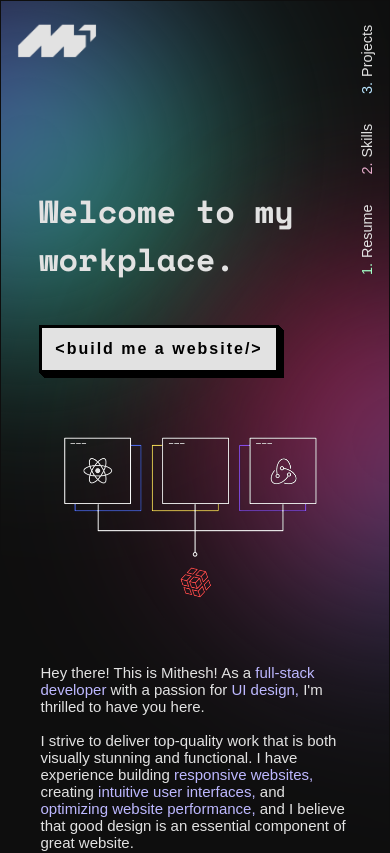
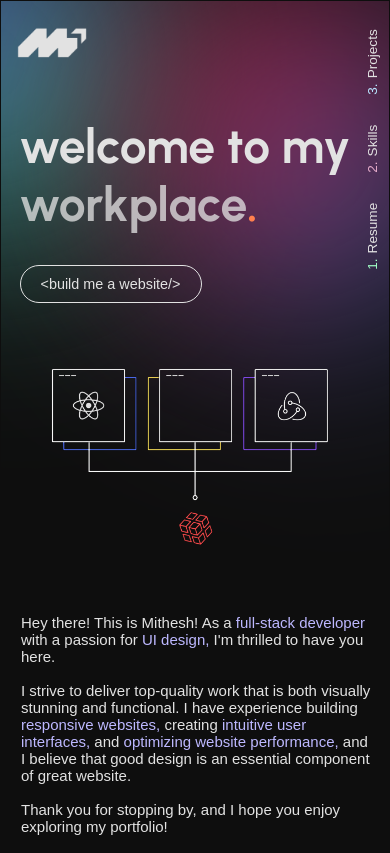
Before and after one commit to Mithesh-B/Portfolio, a React (Vite) app: page / in a window 390 px wide. Shown: the top 853 px of the page. Built offline with nearby package versions, Linux system fonts and the light colour scheme; a web font is replaced by a local one.

Commit message:
update UI

```diff
--- a/index.html
+++ b/index.html
@@ -4,7 +4,7 @@
     <meta charset="UTF-8" />
     <link rel="icon" type="image/png" href="/fav.png"/>
     <meta name="viewport" content="width=device-width, initial-scale=1.0" />
-    <link href="https://fonts.googleapis.com/css2?family=Space+Mono:wght@400;700&display=swap" rel="stylesheet">
+ <link href="https://fonts.googleapis.com/css2?family=Urbanist:wght@300;400;500;600;700&display=swap" rel="stylesheet">
     <link href="https://api.fontshare.com/v2/css?f[]=satoshi@1,900,700,500,300,400&display=swap" rel="stylesheet">
     <title>Mithesh's Portfolio</title>
   </head>
--- a/package.json
+++ b/package.json
@@ -6,7 +6,8 @@
   "scripts": {
     "dev": "vite",
     "build": "vite build",
-    "preview": "vite preview"
+    "preview": "vite preview",
+     "host": "vite --host"
   },
   "dependencies": {
     "@emotion/react": "^11.10.6",
--- a/src/components/about/AboutMe.jsx
+++ b/src/components/about/AboutMe.jsx
@@ -2,52 +2,23 @@ import React, { useEffect, useState } from "react";
 import "./aboutme.scss";
 
 const AboutMe = ({contact}) => {
-  const [text, setText] = useState("");
 
-  const letters = "abcdefghijklmnopqrstuvwxyz";
-  let interval = null;
-  const originalText = "Welcome to my workplace.";
-  let iteration = 0;
 
-  useEffect(() => {
-    document.querySelector("welcome");
-    setText(originalText);
-
-    clearInterval(interval);
-
-    interval = setInterval(() => {
-      setText(
-        originalText
-          .split("")
-          .map((letter, index) => {
-            if (index < iteration) {
-              return originalText[index];
-            }
-
-            return letters[Math.floor(Math.random() * letters.length)];
-          })
-          .join("")
-      );
-
-      if (iteration >= originalText.length) {
-        clearInterval(interval);
-      }
-
-      iteration += 1 / 3;
-    }, 25);
-
-    return () => clearInterval(interval);
-  }, [originalText]);
 
   return (
     <div className="about">
       <div className="left">
         <div className="circle2"></div>
         <div className="circle3"></div>
-        <h1 className="welcome" data-value={originalText}>
-          {text}
+        <h1 className="welcome">
+          Welcome to my <mark className="mark1"> workplace</mark>
+          <mark className="mark2">.</mark>
         </h1>
-        <button onClick={() =>contact.current.scrollIntoView({behavior: 'smooth'})}>&lt;build me a website/&gt;</button>
+        <button
+          onClick={() => contact.current.scrollIntoView({ behavior: "smooth" })}
+        >
+          &lt;build me a website/&gt;
+        </button>
       </div>
       <div className="right">
         <div className="container">
@@ -57,15 +28,16 @@ const AboutMe = ({contact}) => {
           </div>
         </div>
         <div className="desc">
-          Hey there! This is Mithesh! As a <span>full-stack developer</span> with a passion
-          for <span> UI design,</span> I'm thrilled to have you here.
+          Hey there! This is Mithesh! As a <span>full-stack developer</span>{" "}
+          with a passion for <span> UI design,</span> I'm thrilled to have you
+          here.
           <br />
-          <br />
-          I strive to deliver top-quality work that is both visually stunning
-          and functional. I have experience building <span>responsive websites, </span>
-          creating <span>intuitive user interfaces,</span> and <span>optimizing website
-          performance,</span> and I believe that good design is an essential component
-          of great website.
+          <br />I strive to deliver top-quality work that is both visually
+          stunning and functional. I have experience building{" "}
+          <span>responsive websites, </span>
+          creating <span>intuitive user interfaces,</span> and{" "}
+          <span>optimizing website performance,</span> and I believe that good
+          design is an essential component of great website.
           <br />
           <br />
           Thank you for stopping by, and I hope you enjoy exploring my
--- a/src/components/about/aboutme.scss
+++ b/src/components/about/aboutme.scss
@@ -1,27 +1,25 @@
-
-html{
+html {
   overflow-x: hidden;
 }
 
-.about{
+.about {
   margin-left: 4rem;
   margin-right: 4rem;
-    margin-top: 4rem;
+  margin-top: 2rem;
   display: flex;
   justify-content: center;
   flex-direction: row;
-    gap:50px;
+  gap: 50px;
   align-items: center;
 
-
-    .left{
+  .left {
     margin-top: 0rem;
     padding-top: 0rem;
     display: flex;
     flex-direction: column;
     position: relative;
 
-        .circle3{
+    .circle3 {
       background-color: aliceblue;
       background: linear-gradient(200deg, #0bc94a 0%, #752bec 100%);
       height: 400px;
@@ -35,7 +33,7 @@ html{
       overflow-x: hidden;
       animation: rotate 5s linear infinite;
     }
-          .circle2{
+    .circle2 {
       background-color: aliceblue;
       background: linear-gradient(200deg, #0b73c9d2 0%, #e6062b 100%);
       height: 300px;
@@ -58,82 +56,73 @@ html{
       }
     }
 
-
-        .welcome{
-            font-family: 'Space Mono', monospace;
-            font-size: 4rem;
+    .welcome {
+      font-family: "Urbanist", sans-serif;
+      font-size: 6rem;
       max-width: 550px;
-            height: 250px;
       overflow-x: hidden;
-
+      mark {
+        background-color: rgba(102, 51, 153, 0) !important;
+        color: #e2e2e2c2;
       }
 
-        button{
-            font-family: 'Satoshi', sans-serif;
-            margin-top: 1rem;
-            width: 15rem;
-            height: 3rem;
-            background-color: #e2e2e2;
-            font-weight: 700;
-            font-size: 16px;
-            letter-spacing: 2px;
-            text-decoration: none;
-            color: #000;
-            cursor: pointer;
-            border: 3px solid;
-            padding: 0.25em 0.5em;
-            box-shadow: 1px 1px 0px 0px, 2px 2px 0px 0px, 3px 3px 0px 0px, 4px 4px 0px 0px, 5px 5px 0px 0px;
-            position: relative;
-            user-select: none;
-            -webkit-user-select: none;
-            touch-action: manipulation;
+      .mark2 {
+        color: #ff804e;
+      }
     }
 
-        button:active {
-            box-shadow: 0px 0px 0px 0px;
-            top: 5px;
-            left: 5px;
+    button {
+      font-family: inherit;
+      position: relative;
+      width: fit-content;
+      font-weight: 500;
+      font-size: 0.9rem;
+      color: #e2e2e2;
+      padding: 10px 20px;
+      border-radius: 50px;
+      background-color: #fcfcfc00;
+      cursor: pointer;
+      border: 1.5px solid black;
+      border-color: #e2e2e2;
+      transition: background-color 0.5s;
     }
 
-
+    button:hover {
+      background-color: #e2e2e2;
+      color: #4b4649fd;
+    }
   }
 
-
-    .right{
+  .right {
     display: flex;
     flex-wrap: wrap;
     flex-direction: column;
     align-items: center;
     font-weight: 300;
 
-
-
-
-        .container{
+    .container {
       position: relative;
       display: flex;
       justify-content: center;
 
-            .laptop{
+      .laptop {
         width: 80%;
         height: auto;
         position: relative;
-
       }
     }
 
-        .blinker{
+    .blinker {
       color: #e2e2e2;
       position: absolute;
       font-size: 0.7rem;
-            top:60px;
-            left:185px;
+      top: 60px;
+      left: 185px;
       display: none;
 
-            span{
+      span {
         animation: span 1s infinite;
       }
-
     }
 
     @keyframes span {
@@ -142,11 +131,7 @@ html{
       }
     }
 
-
-
-
-        .desc{
-
+    .desc {
       justify-content: center;
       color: #e2e2e2;
       font-size: 16px;
@@ -155,31 +140,29 @@ html{
       border-left: 3px solid;
       border-color: rgba(77, 77, 77, 0);
       padding: 10px;
-            background-color:  #0f0f0f00;
+      background-color: #0f0f0f00;
       border-radius: 5px;
 
-            span{
+      span {
         font-weight: 500;
         color: #bdb8ff;
         line-height: 3px;
       }
-
+    }
   }
 }
 
-}
-
 @media only screen and (max-width: 1263px) {
-    .about{
+  .about {
     flex-direction: column;
     align-items: center;
 
-        .left{
+    .left {
       padding-top: 0px;
-            width:80vw;
+      width: 90vw;
       flex-wrap: wrap;
 
-            .circle2{
+      .circle2 {
         background-color: aliceblue;
         background: linear-gradient(200deg, #0bc94a 0%, #752bec 100%);
         height: 350px;
@@ -191,43 +174,35 @@ html{
         filter: blur(100px);
         z-index: -1;
       }
-            .circle3{
+      .circle3 {
         background-color: aliceblue;
         background: linear-gradient(200deg, #0b73c9d2 0%, #e6062b 100%);
         height: 350px;
         aspect-ratio: 1;
         position: absolute;
-                left: 60%;
-                top: 50%;
+        left: 30%;
+        top: -50%;
         border-radius: 50%;
         filter: blur(100px);
         z-index: -1;
       }
 
-
-
-
-            .welcome{
+      .welcome {
         font-weight: 700;
-                font-size: 2rem;
+        font-size: 3rem;
         width: 100%;
-                height: 100px;
+  text-transform: lowercase;
         overflow-x: hidden;
-
-
       }
     }
 
-        .right{
-
-            .desc{
+    .right {
+      .desc {
         margin: 2rem;
-                width: 80vw;
+        width: 90vw;
         font-size: 15px;
         font-weight: 400;
-
       }
     }
   }
-
 }
--- a/src/components/nav/nav.scss
+++ b/src/components/nav/nav.scss
@@ -15,7 +15,7 @@
         .name{
 
             .mainlogo{
-                width: 100px;
+                width: 80px;
                 height: auto;
 
             }
@@ -82,13 +82,13 @@
     align-items: flex-start;
     margin-top: 0rem;
     position: relative;
-    margin-bottom: -3rem;
+    margin-bottom: -6rem;
 
     .left{
         font-size: 3rem;
         .name{
             .mainlogo{
-                width:80px;
+                width:70px;
                 height: auto;
                 margin-top: -1rem;
             }
@@ -100,7 +100,7 @@
         display: flex;
         flex-direction: row;
         column-gap: 30px;
-        font-size: 0.9rem;
+        font-size: 0.85rem;
         transform: rotate(-90deg);
         margin-right: -111px;
         margin-top: 120px;
--- a/src/components/skills/techskills.scss
+++ b/src/components/skills/techskills.scss
@@ -32,6 +32,7 @@
     border-color: rgb(48, 48, 48);
     border-radius: 3px;
       transition: border-color 0.3s ease;
+            transition: background-color .5s;
 
 
 
@@ -81,8 +82,8 @@
     }
   }
   .grid:hover {
-    cursor: pointer;
-  border-color: #4db33d;
+  cursor: pointer;
+  background-color: #1a1a1ab7;
   animation: border-color-change 2s infinite;
 
 
@@ -93,7 +94,7 @@
     border-color: #4db33d00;
   }
   50% {
-    border-color: #7e7e7e;
+    border-color: #7e7e7e8c;
   }
 }
 }
```
Lines whose indentation alone changed are shown as unchanged.
